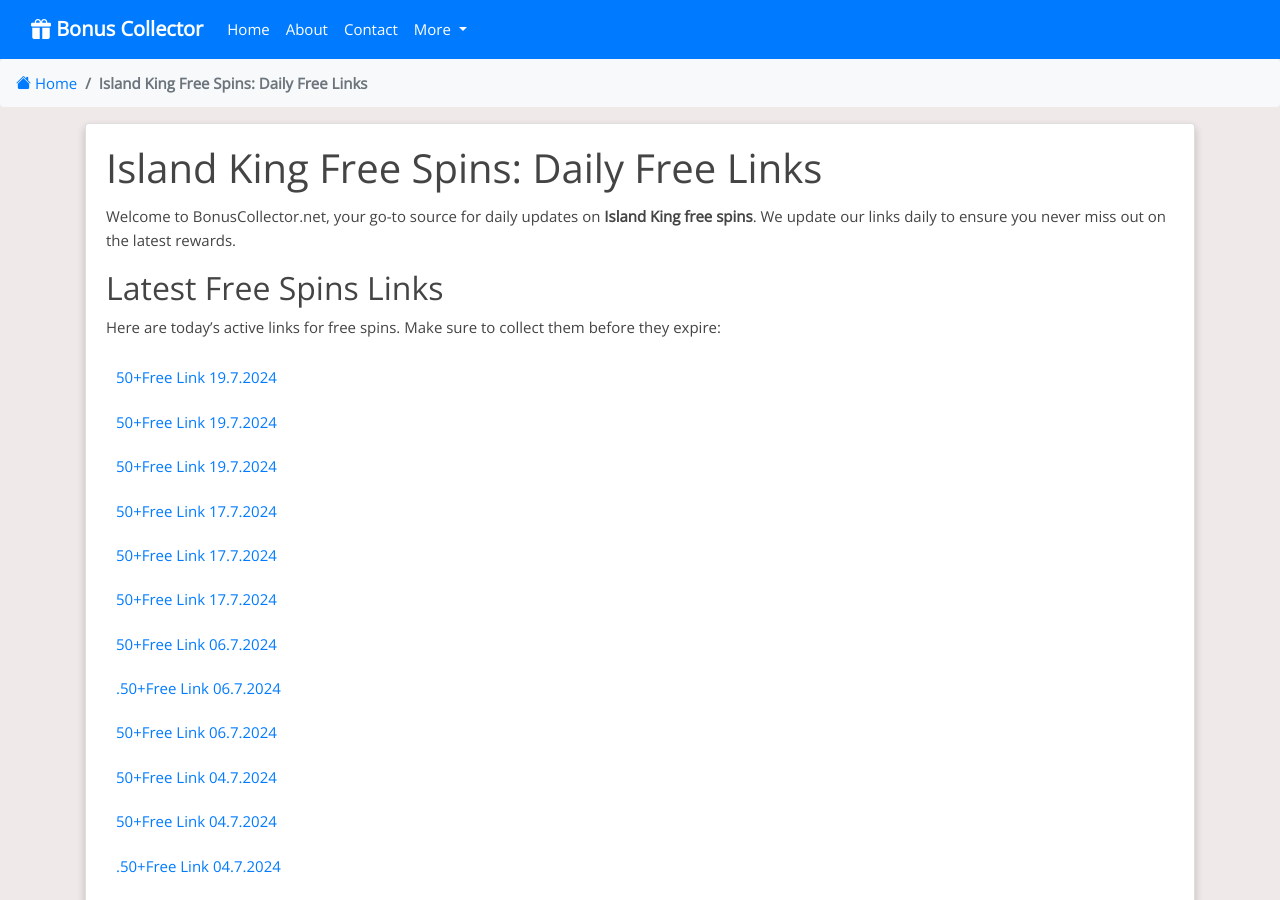
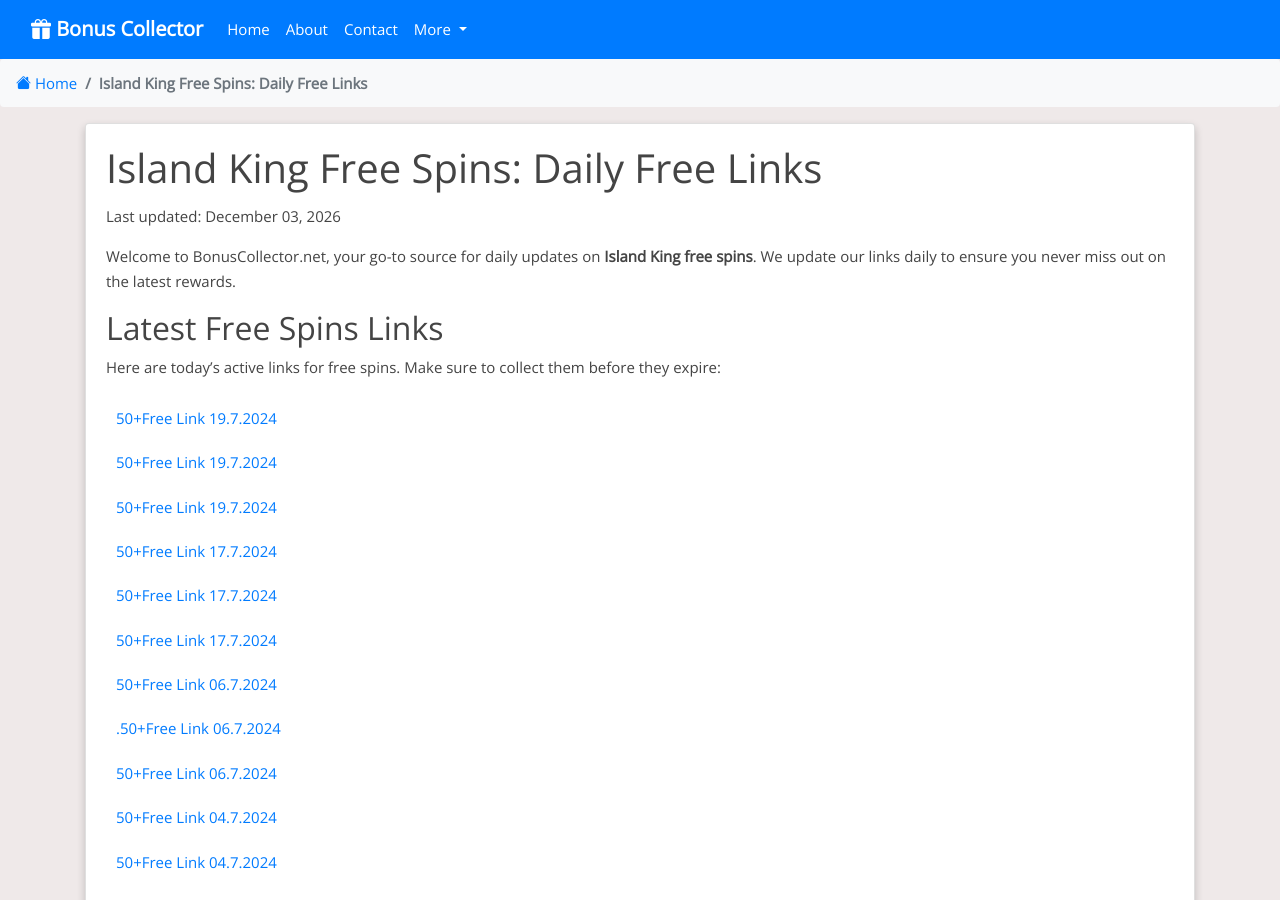
Before and after one commit to Prollad99/bs-net, a Jekyll site: the page built from _posts/2024-07-04-island-king.md, in a window 1280 px wide and 900 px high. Built offline with Jekyll 4.4.1, drawn with Linux system fonts in a browser that asks for light colours; nearby versions of some CDN libraries; comment, search, counter and statistics services are not loaded.

Commit message:
Update post.html

```diff
--- a/_layouts/post.html
+++ b/_layouts/post.html
@@ -6,8 +6,12 @@
   <div class="card-body">
 
     <h1 class="card-title">{{ page.title }}</h1>
-    {% assign post_last_modified = page.last_modified_at | default: site.time %}
-  <meta name="last-modified" content="{{ post_last_modified | date: '%Y-%m-%dT%H:%M:%S%z' }}">
+
+{% if page.last_modified_at %}
+  <meta name="last-modified" content="{{ page.last_modified_at | date: "%Y-%m-%dT%H:%M:%S%z" }}" />
+  <p>Last updated: {{ page.last_modified_at | date: "%B %d, %Y" }}</p>
+{% endif %}
+
     <div class="card-text">{{ content }}</div>
 
     {% if page.tags %}
```
